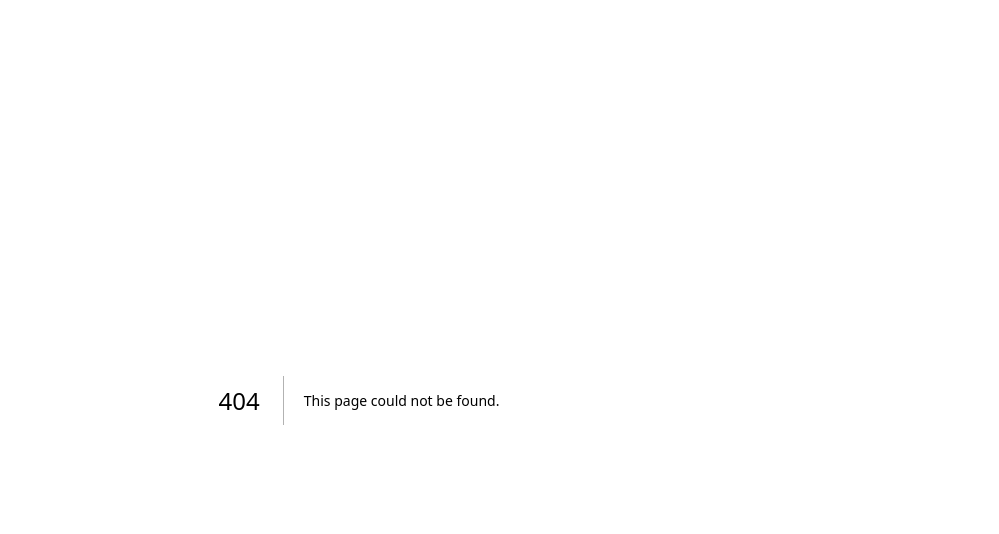
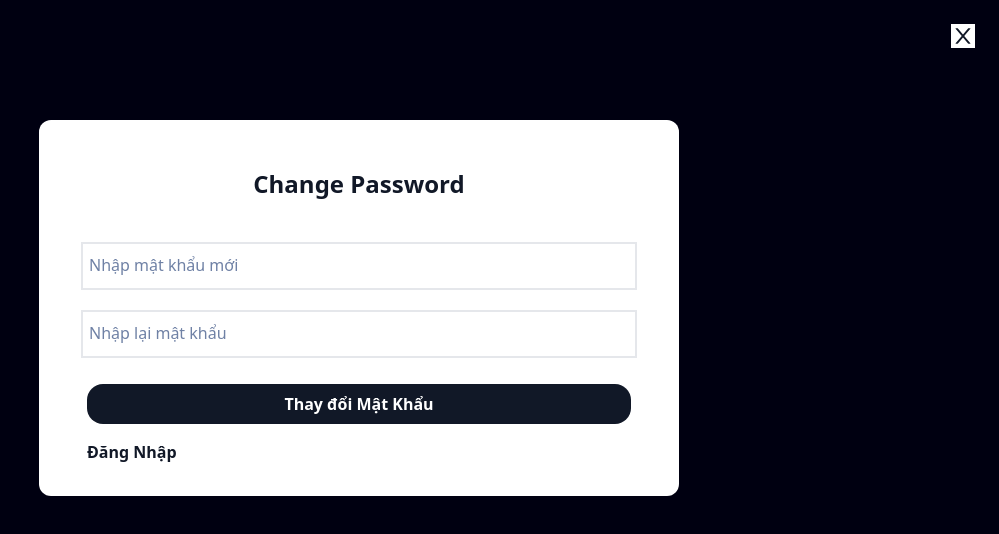
Before and after one commit to Decan209/GhienPhim, a Next.js app in the folder client/: page /auth/ChangePassword/1 in a window 1280 px wide. Before the commit this address had no page. Shown: the top 534 px of the page, without its empty margins (281-1280 px from the left). Built offline with nearby package versions, Linux system fonts and the light colour scheme.

Commit message:
fixbug forget

```diff
--- a/client/src/pages/auth/ChangePassword.js
+++ b/client/src/pages/auth/ChangePassword/[token].js
@@ -9,6 +9,7 @@ import { ToastContainer, toast } from "react-toastify";
 
 const ChangePassword = () => {
   const router = useRouter();
+  const token = router.query
   const [valueOnChange, setValueOnChange] = useState("");
   return (
     <>
@@ -32,7 +33,8 @@ const ChangePassword = () => {
           console.log(errors);
           return errors;
         }}
-        onSubmit={(user) => {
+        onSubmit={(info) => {
+          const user = {...info,token}
           console.log(user);
           changePassword(user)
             .then((res) => {
```
Also changed, not shown: 1 other file (tests, documents, lock files or other folders).
